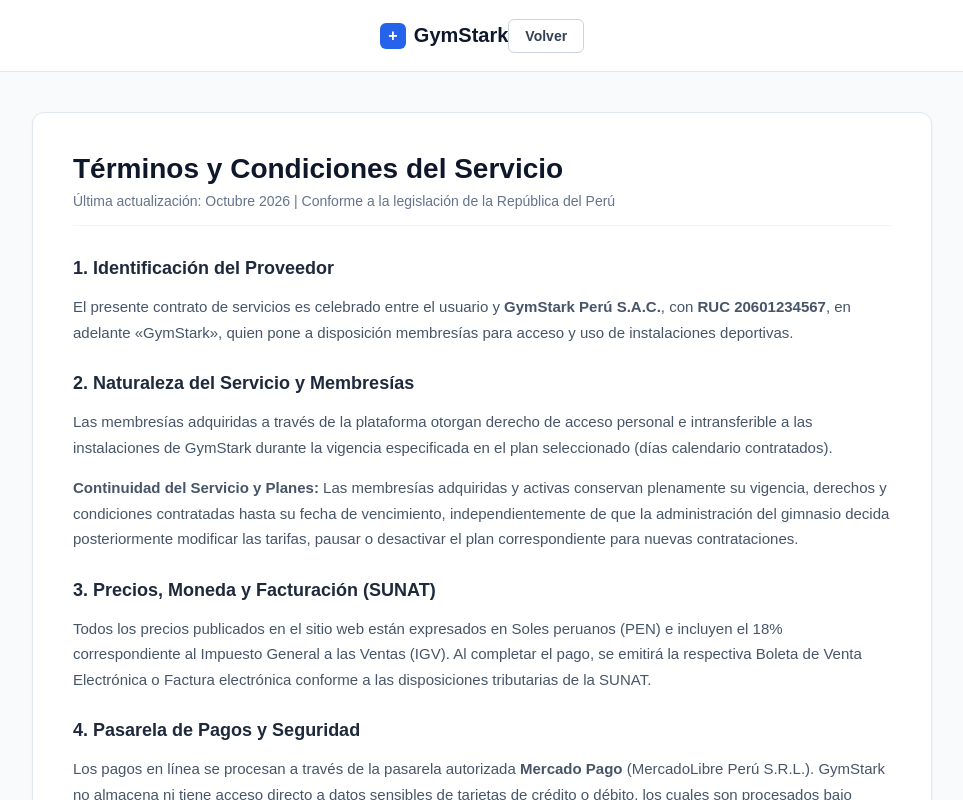
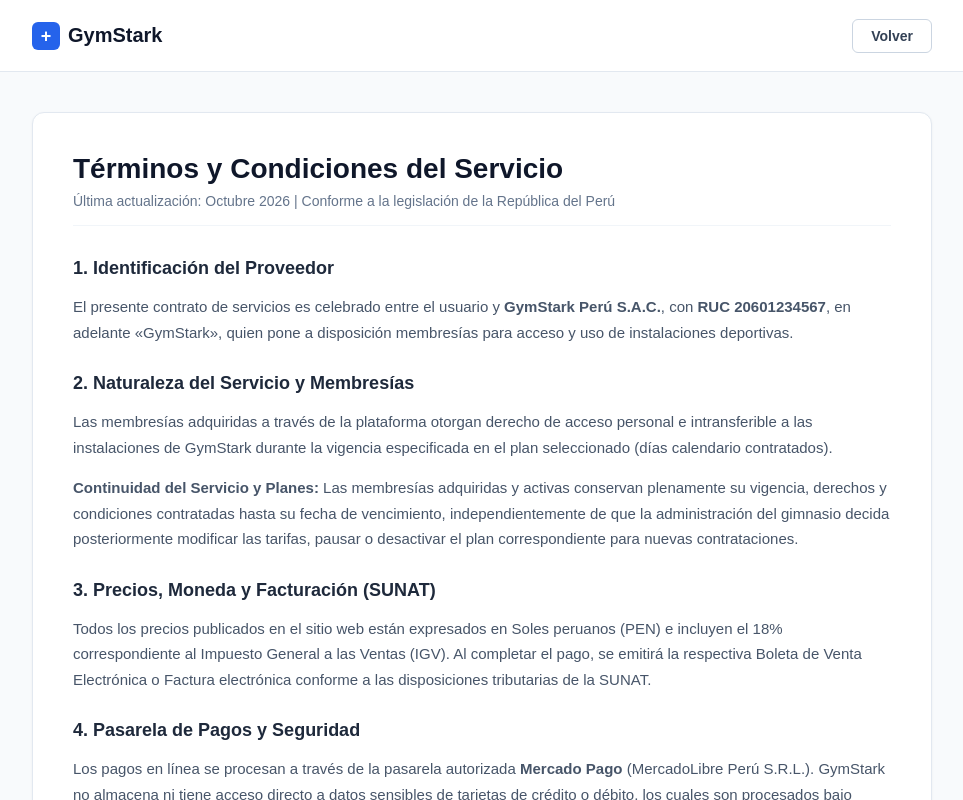
Before and after one commit to Hrid1402/GymSystem, a React (Vite) app in the folder frontend/: page /terminos-y-condiciones in a window 1280 px wide. Shown: the top 800 px of the page, without its empty margins (158-1121 px from the left). Built offline with nearby package versions, Linux system fonts and the light colour scheme; no server answers.

Commit message:
feat(frontend): small css fixed

```diff
--- a/frontend/src/components/layout/LegalFooter.jsx
+++ b/frontend/src/components/layout/LegalFooter.jsx
@@ -37,6 +37,9 @@
             <li>
               <Link to={PATHS.PRIVACY}>Política de Privacidad</Link>
             </li>
+            <li>
+              <Link to={PATHS.COMPLAINTS} className="complaints-link">Libro de Reclamaciones</Link>
+            </li>
           </ul>
         </div>
 
--- a/frontend/src/pages/legal/LibroReclamaciones.jsx
+++ b/frontend/src/pages/legal/LibroReclamaciones.jsx
@@ -73,7 +73,7 @@
           <div className="legal-logo" onClick={() => navigate('/')}>
             <span>+</span> GymStark
           </div>
-          <button className="btn-back-legal" onClick={() => navigate(-1)}>
+          <button className="btn-back-legal" onClick={() => navigate('/')}>
             Volver
           </button>
         </div>
--- a/frontend/src/pages/legal/PoliticaPrivacidad.jsx
+++ b/frontend/src/pages/legal/PoliticaPrivacidad.jsx
@@ -14,7 +14,7 @@
           <div className="legal-logo" onClick={() => navigate('/')}>
             <span>+</span> GymStark
           </div>
-          <button className="btn-back-legal" onClick={() => navigate(-1)}>
+          <button className="btn-back-legal" onClick={() => navigate('/')}>
             Volver
           </button>
         </div>
--- a/frontend/src/pages/legal/TerminosYCondiciones.jsx
+++ b/frontend/src/pages/legal/TerminosYCondiciones.jsx
@@ -14,7 +14,7 @@
           <div className="legal-logo" onClick={() => navigate('/')}>
             <span>+</span> GymStark
           </div>
-          <button className="btn-back-legal" onClick={() => navigate(-1)}>
+          <button className="btn-back-legal" onClick={() => navigate('/')}>
             Volver
           </button>
         </div>
--- a/frontend/src/styles/legal.css
+++ b/frontend/src/styles/legal.css
@@ -10,14 +10,19 @@
   background-color: #ffffff;
   border-bottom: 1px solid #e2e8f0;
   padding: 16px 24px;
+  width: 100%;
+  box-sizing: border-box;
 }
 
 .legal-header-inner {
   max-width: 900px;
+  width: 100%;
   margin: 0 auto;
   display: flex;
   justify-content: space-between;
   align-items: center;
+  gap: 16px;
+  box-sizing: border-box;
 }
 
 .legal-logo {
@@ -28,22 +33,27 @@
   display: flex;
   align-items: center;
   gap: 8px;
+  user-select: none;
+  flex-shrink: 0;
 }
 
 .legal-logo span {
   background-color: #2563eb;
   color: #ffffff;
-  width: 26px;
-  height: 26px;
+  width: 28px;
+  height: 28px;
   border-radius: 6px;
   display: inline-flex;
   align-items: center;
   justify-content: center;
-  font-size: 16px;
+  font-size: 18px;
+  font-weight: 800;
+  line-height: 1;
+  flex-shrink: 0;
 }
 
 .btn-back-legal {
-  padding: 8px 16px;
+  padding: 8px 18px;
   border-radius: 6px;
   border: 1px solid #cbd5e1;
   background-color: #ffffff;
@@ -51,10 +61,14 @@
   font-weight: 600;
   color: #334155;
   cursor: pointer;
+  transition: all 0.15s ease;
+  flex-shrink: 0;
 }
 
 .btn-back-legal:hover {
   background-color: #f1f5f9;
+  border-color: #94a3b8;
+  color: #0f172a;
 }
 
 .legal-content-container {
```
Also changed, not shown: frontend/index.html (+4 -3 lines), frontend/public/favicon.svg (added).
